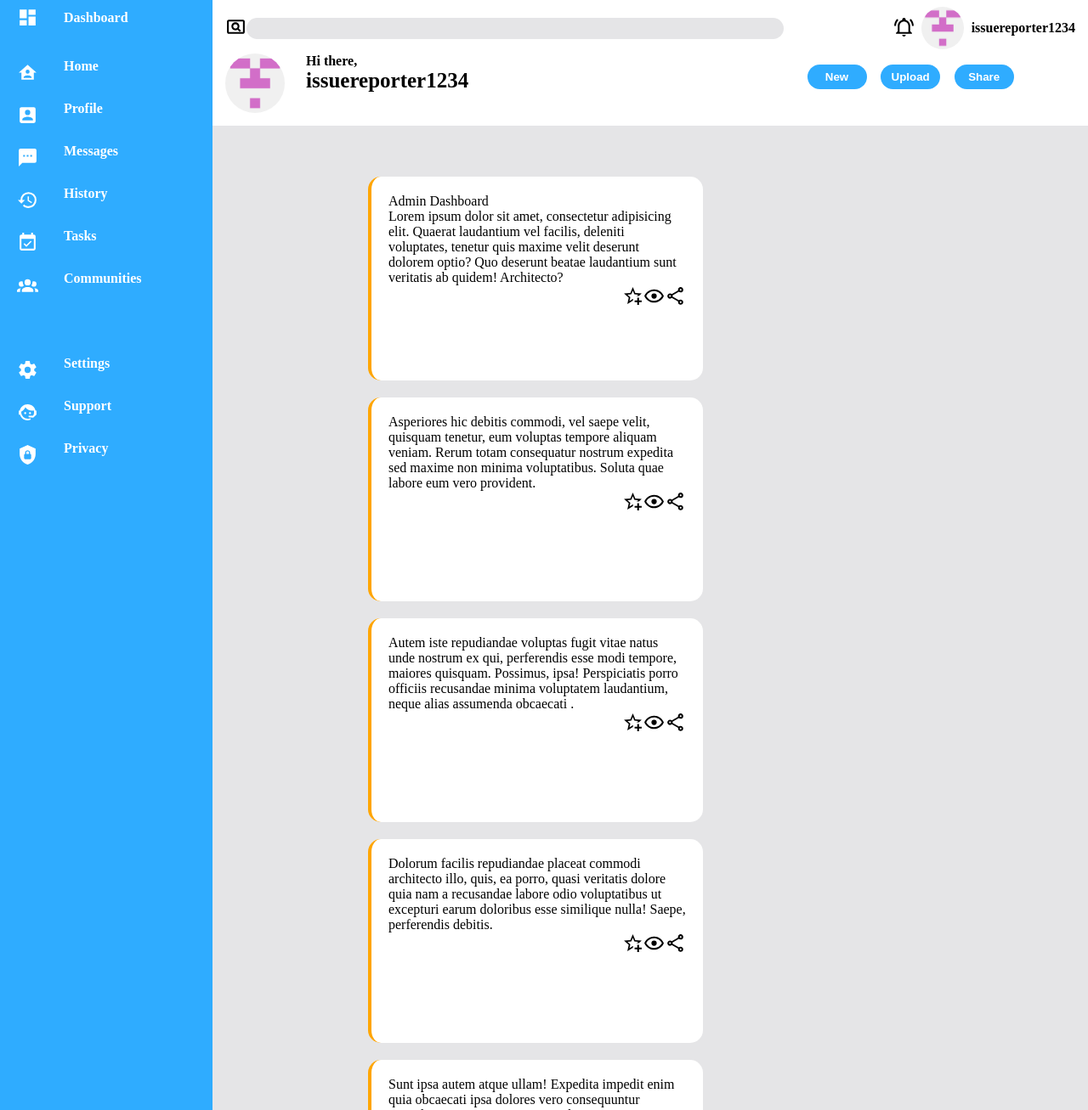
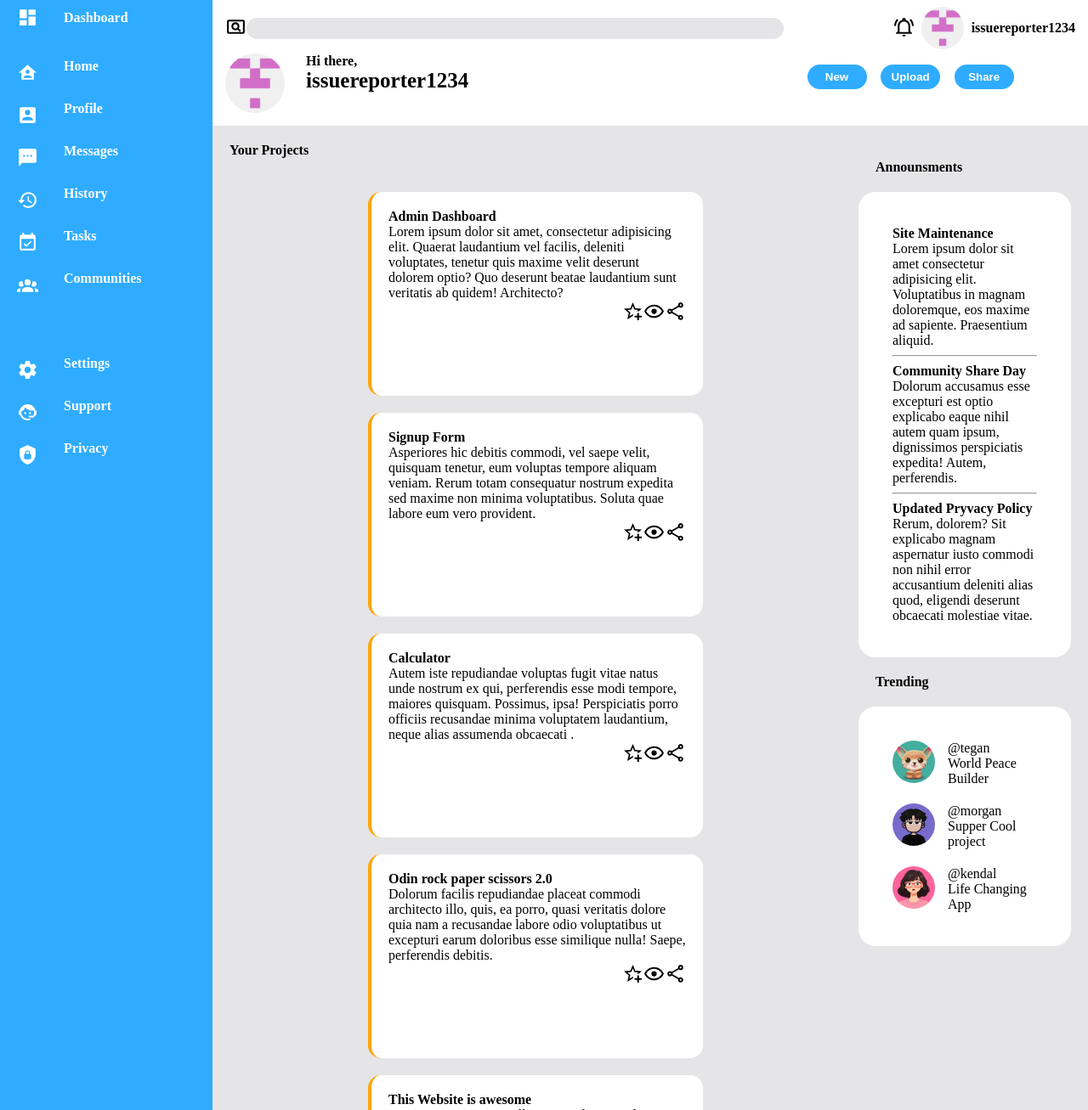
Before and after one commit to issuereporter1234/admin-dashboard, a plain HTML site: page index.html in a window 1280 px wide. Shown: the part 12-1319 px from the top of the page at 85% size. Drawn offline with Linux system fonts and the light colour scheme; a web font is replaced by a local one.

Commit message:
Change project cards, add announsments and trending cards
change project cards to real projects
link every project page to it's apropriate project card

add annountsments card and bold the title to every annountsment

add trending card width random eccounts with pictures and usernames

give border radius to announsment and trending cards

```diff
--- a/index.html
+++ b/index.html
@@ -47,7 +47,7 @@
             <div class="user">
                 <a href="#"><img src="imgs/bell-ring-outline.svg" alt="Bell"></a>
                 <img src="imgs/118681835.png" alt="User foto">
-                <div class="user-name">issuereporter1234</div>
+                <a href="https://github.com/issuereporter1234" class="user-name">issuereporter1234</a>
             </div>
                 <div class="greeting">
                 <img src="imgs/118681835.png" alt="User foto">
@@ -63,9 +63,12 @@
             </div>
         </div>
         <div class="main">
+            <div>
+            <div class="bold">Your Projects</div>
             <div class="projects">
+
                 <div class="project">
-                    <div class="project-title">Admin Dashboard</div>
+                    <div class="bold">Admin Dashboard</div>
                     Lorem ipsum dolor sit amet, consectetur
                      adipisicing elit. Quaerat laudantium vel facilis, deleniti
                       voluptates, tenetur quis maxime velit deserunt dolorem optio?
@@ -77,62 +80,126 @@
                         <img src="imgs/share-variant-outline.svg" alt="Share">
                         </div>
 
-                    </div>
-                <div class="project">Asperiores hic debitis commodi, vel saepe
+                </div>
+                <div class="project">
+                    <div class="bold">Signup Form</div>
+                    Asperiores hic debitis commodi, vel saepe
                     velit, quisquam tenetur, eum voluptas tempore aliquam veniam.
                      Rerum totam consequatur nostrum expedita sed maxime non minima
                      voluptatibus. Soluta quae labore eum vero provident.
                      <div class="icons">
                         <img src="imgs/star-plus-outline.svg" alt="add">
-                       <a href=""><img src="imgs/eye-outline.svg" alt="view"></a>
+                       <a href="https://issuereporter1234.github.io/signupform/"><img src="imgs/eye-outline.svg" alt="view"></a>
                         <img src="imgs/share-variant-outline.svg" alt="Share">
                         </div>
-                    </div>
-                <div class="project">Autem iste repudiandae voluptas fugit vitae natus
+                </div>
+                <div class="project">
+                    <div class="bold">Calculator</div>
+                    Autem iste repudiandae voluptas fugit vitae natus
                      unde nostrum ex qui, perferendis esse modi tempore, maiores
                      quisquam. Possimus, ipsa! Perspiciatis porro officiis recusandae
                       minima voluptatem laudantium, neque alias assumenda obcaecati
                       .
                     <div class="icons">
                         <img src="imgs/star-plus-outline.svg" alt="add">
-                       <a href=""><img src="imgs/eye-outline.svg" alt="view"></a>
+                       <a href="https://issuereporter1234.github.io/Calculator/"><img src="imgs/eye-outline.svg" alt="view"></a>
                         <img src="imgs/share-variant-outline.svg" alt="Share">
                         </div>
-                    </div>
-                <div class="project">Dolorum facilis repudiandae
+                </div>
+                <div class="project">
+                    <div class="bold">Odin rock paper scissors 2.0</div>
+                    Dolorum facilis repudiandae
                     placeat commodi architecto illo, quis, ea porro, quasi
                     veritatis dolore quia nam a recusandae labore odio voluptatibus
                      ut excepturi earum doloribus esse similique nulla! Saepe,
                       perferendis debitis.
                       <div class="icons">
                         <img src="imgs/star-plus-outline.svg" alt="add">
-                       <a href=""><img src="imgs/eye-outline.svg" alt="view"></a>
+                       <a href="https://issuereporter1234.github.io/Odin-rock-paper-scissors-2.0/"><img src="imgs/eye-outline.svg" alt="view"></a>
                         <img src="imgs/share-variant-outline.svg" alt="Share">
                         </div>
                     </div>
-                <div class="project">Sunt ipsa autem atque ullam! Expedita impedit
+                <div class="project">
+                    <div class="bold">This Website is awesome</div>
+                    Sunt ipsa autem atque ullam! Expedita impedit
                      enim quia obcaecati ipsa dolores vero consequuntur provident
                       aspernatur cumque molestiae, eius corrupti sapiente excepturi
                        accusamus suscipit quaerat nisi aperiam ut sequi unde!
                        <div class="icons">
                         <img src="imgs/star-plus-outline.svg" alt="add">
-                       <a href=""><img src="imgs/eye-outline.svg" alt="view"></a>
+                       <a href="https://issuereporter1234.github.io/this-website-is-awesome/"><img src="imgs/eye-outline.svg" alt="view"></a>
                         <img src="imgs/share-variant-outline.svg" alt="Share">
                         </div>
                     </div>
                 <div class="project">
-                    <div>Et veritatis quaerat sapiente facilis id unde
+
+                        <div class="bold">Odin Recipies</div>
+                        Et veritatis quaerat sapiente facilis id unde
                      impedit quis rem. Sequi amet odio quibusdam dolorum laborum.
                       Impedit mollitia maxime dolor doloribus, ratione, corporis
                        culpa asperiores optio quasi assumenda incidunt in!
                        <div class="icons">
                         <img src="imgs/star-plus-outline.svg" alt="add">
-                       <a href=""><img src="imgs/eye-outline.svg" alt="view"></a>
+                       <a href="https://issuereporter1234.github.io/odin-recipes/"><img src="imgs/eye-outline.svg" alt="view"></a>
                         <img src="imgs/share-variant-outline.svg" alt="Share">
                         </div>
+
+            </div>
+            </div>
+            </div>
+            <div class="other">
+                <div class="bold">Announsments</div>
+                <div class="announsments">
+
+                    <div class="announsment">
+                        <div class="bold">Site Maintenance</div>
+                        Lorem ipsum dolor sit amet consectetur adipisicing elit.
+                        Voluptatibus in magnam doloremque, eos maxime ad sapiente.
+                        Praesentium aliquid.
                     </div>
+                    <hr>
+                    <div class="announsment">
+                        <div class="bold">Community Share Day</div>
+                        Dolorum accusamus esse excepturi est optio explicabo eaque
+                        nihil autem quam ipsum, dignissimos perspiciatis expedita!
+                        Autem, perferendis.
+                        </div>
+                        <hr>
+                    <div class="announsment">
+                        <div class="bold">Updated Pryvacy Policy</div>
+                        Rerum, dolorem? Sit explicabo magnam aspernatur iusto commodi
+                        non nihil error accusantium deleniti alias quod, eligendi deserunt
+                        obcaecati molestiae vitae.
+                        </div>
+                </div>
+                <div class="bold">Trending</div>
+                <div class="trending">
+                    <div>
+                        <img src="imgs/9b8ba075b8a64b4f962312065b8521fd.webp" alt="profile">
+                        <div class="profile">
+                            <div>@tegan</div>
+                            <div>World Peace Builder</div>
+                        </div>
+                    </div>
+                    <div>
+
+                        <img src="imgs/67344c876c473c001d68c123.jpeg" alt="profile">
+                        <div class="profile">
+                            <div>@morgan</div>
+                            <div>Supper Cool project</div>
+                        </div>
+                    </div>
+
+                    <div>
+                        <img src="imgs/fun-unique-cartoon-profile-picture-that-represents-your-style-personality_1283595-14213.avif" alt="profile">
+                        <div class="profile">
+                            <div>@kendal</div>
+                            <div>Life Changing App</div>
+                        </div>
+                    </div>
+                </div>
+                </div>
             </div>
-        </div>
-
+    </div>
 </body>
 </html>
--- a/style.css
+++ b/style.css
@@ -2,7 +2,9 @@
     src: url(fonts/Open_Sans/OpenSans-VariableFont_wdth,wght.ttf);
     font-family: OpenSans;
 }
-
+/* *{
+    color: grey;
+} */
 body{
     margin: 0;
     padding: 0;
@@ -85,6 +87,10 @@ input[type="text"]{
     display: flex;
     align-items: center;
 }
+a.user-name{
+    color: black;
+    text-decoration: none;
+}
 .user{
     display: flex;
     align-items: center;
@@ -124,6 +130,7 @@ button{
 .main{
   display: grid;
   grid-template-columns: 3fr minmax(250px, 1fr);
+
   gap: 20px;
   background-color: rgb(229, 229, 231);
   padding: 20px;
@@ -151,3 +158,35 @@ button{
    display: flex;
    justify-content: end;
 }
+.bold{
+    font-weight: bold;
+    color: black;
+}
+
+.announsments{
+    background-color: white;
+    padding: 40px;
+    border-radius: 20px;
+
+}
+.other > .bold{
+    margin: 10px;
+    padding: 10px;
+}
+
+.trending{
+    background-color: white;
+    padding: 20px;
+    border-radius: 20px;
+
+}
+
+.trending img{
+    height: 50px;
+    border-radius: 50%;
+}
+.trending > div{
+    display: flex;
+    gap: 15px;
+    margin: 20px;
+}
```
Also changed, not shown: imgs/67344c876c473c001d68c123.jpeg (added), imgs/9b8ba075b8a64b4f962312065b8521fd.webp (added), imgs/fun-unique-cartoon-profile-picture-that-represents-your-style-personality_1283595-14213.avif (added).
